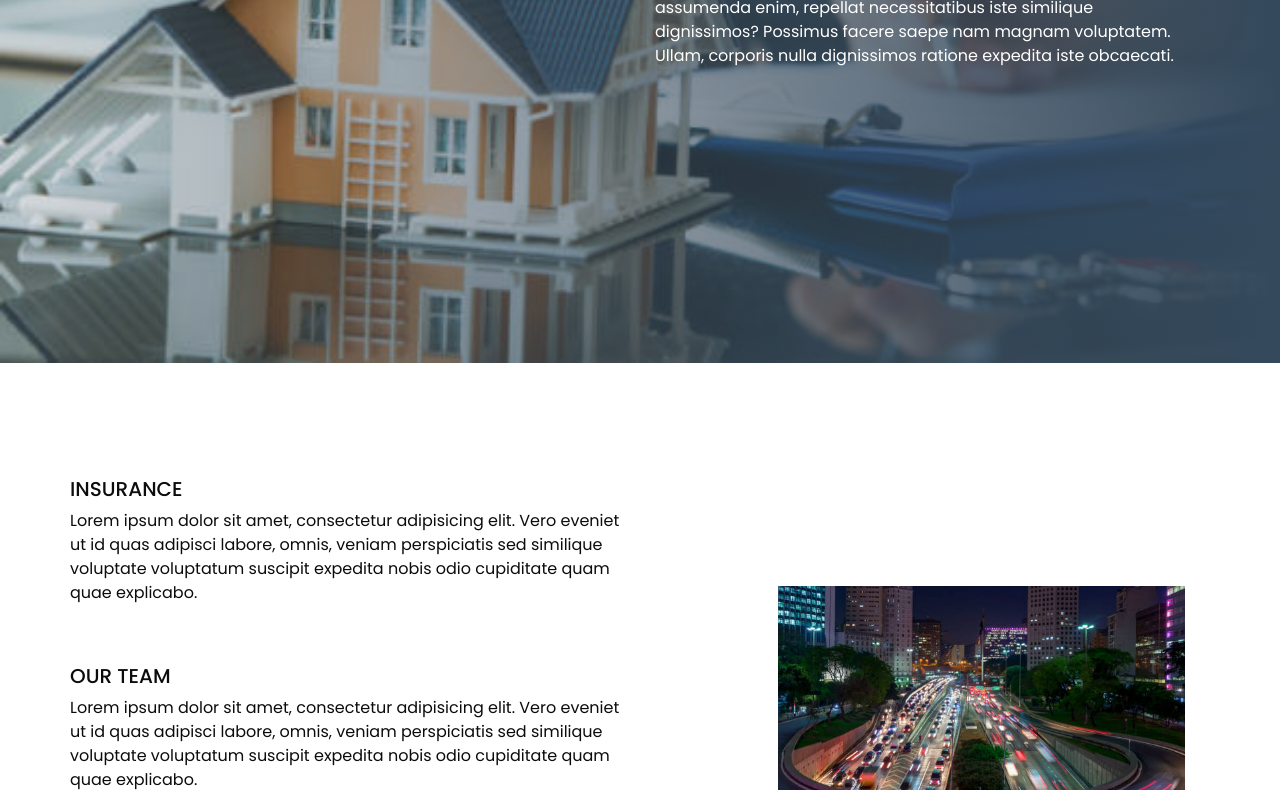
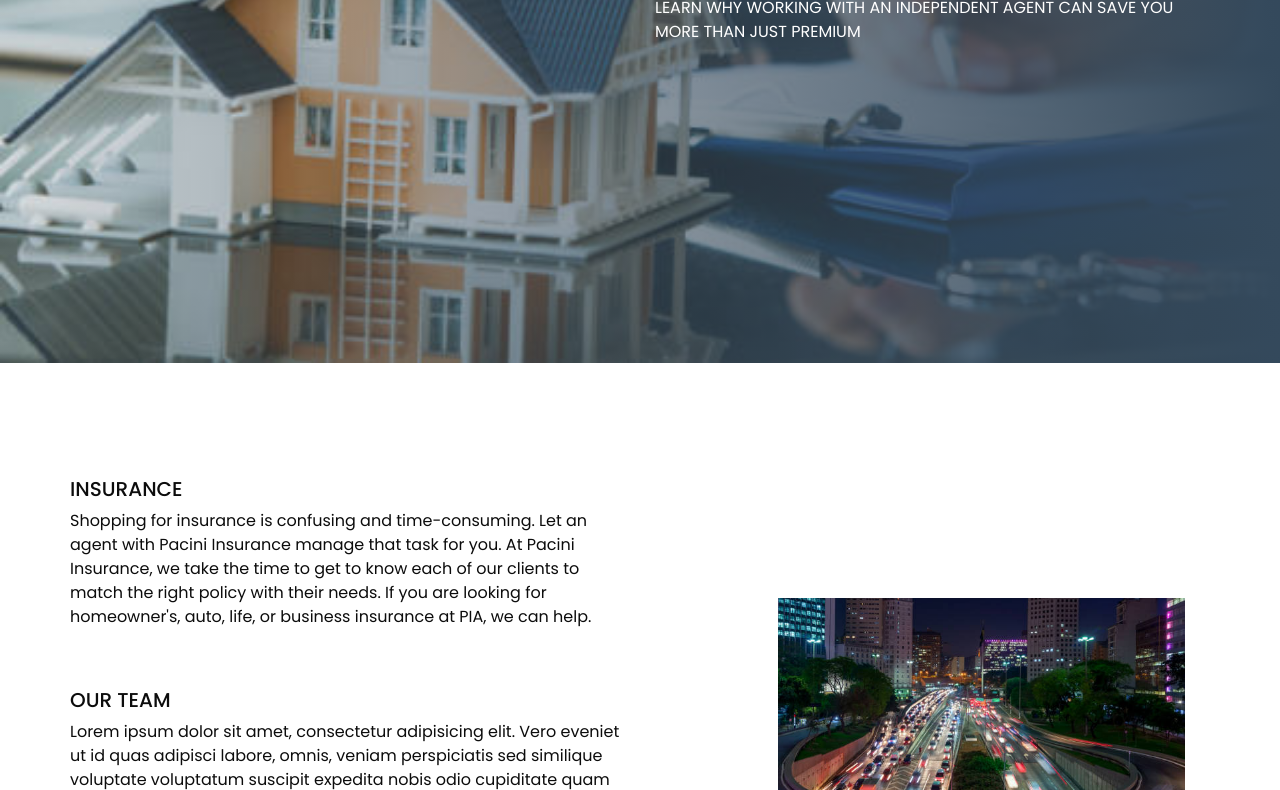
Before and after one commit to robertth7/pacini-insurance, a plain HTML site: page index.html in a window 1280 px wide. Shown: the part 437-1227 px from the top of the page. Drawn offline with nearby package versions, Linux system fonts and the light colour scheme; some packages are replaced by stand-ins of ours.

Commit message:
added some new wording at the top of the page

```diff
--- a/index.html
+++ b/index.html
@@ -56,10 +56,7 @@
           <div class="detail-box">
             <h1>Welcome To <br />Pacini Insurance</h1>
             <p>
-              Lorem ipsum dolor sit amet consectetur adipisicing elit. Placeat
-              assumenda enim, repellat necessitatibus iste similique
-              dignissimos? Possimus facere saepe nam magnam voluptatem. Ullam,
-              corporis nulla dignissimos ratione expedita iste obcaecati.
+              LEARN WHY WORKING WITH AN INDEPENDENT AGENT CAN SAVE YOU MORE THAN JUST PREMIUM
             </p>
           </div>
         </div>
@@ -77,10 +74,7 @@
                 <img src="" alt="" />
                 <h5>Insurance</h5>
                 <p>
-                  Lorem ipsum dolor sit amet, consectetur adipisicing elit. Vero
-                  eveniet ut id quas adipisci labore, omnis, veniam perspiciatis
-                  sed similique voluptate voluptatum suscipit expedita nobis
-                  odio cupiditate quam quae explicabo.
+                  Shopping for insurance is confusing and time-consuming. Let an agent with Pacini Insurance manage that task for you. At Pacini Insurance, we take the time to get to know each of our clients to match the right policy with their needs. If you are looking for homeowner's, auto, life, or business insurance at PIA, we can help.
                 </p>
               </div>
               <div class="detail-box">
```
